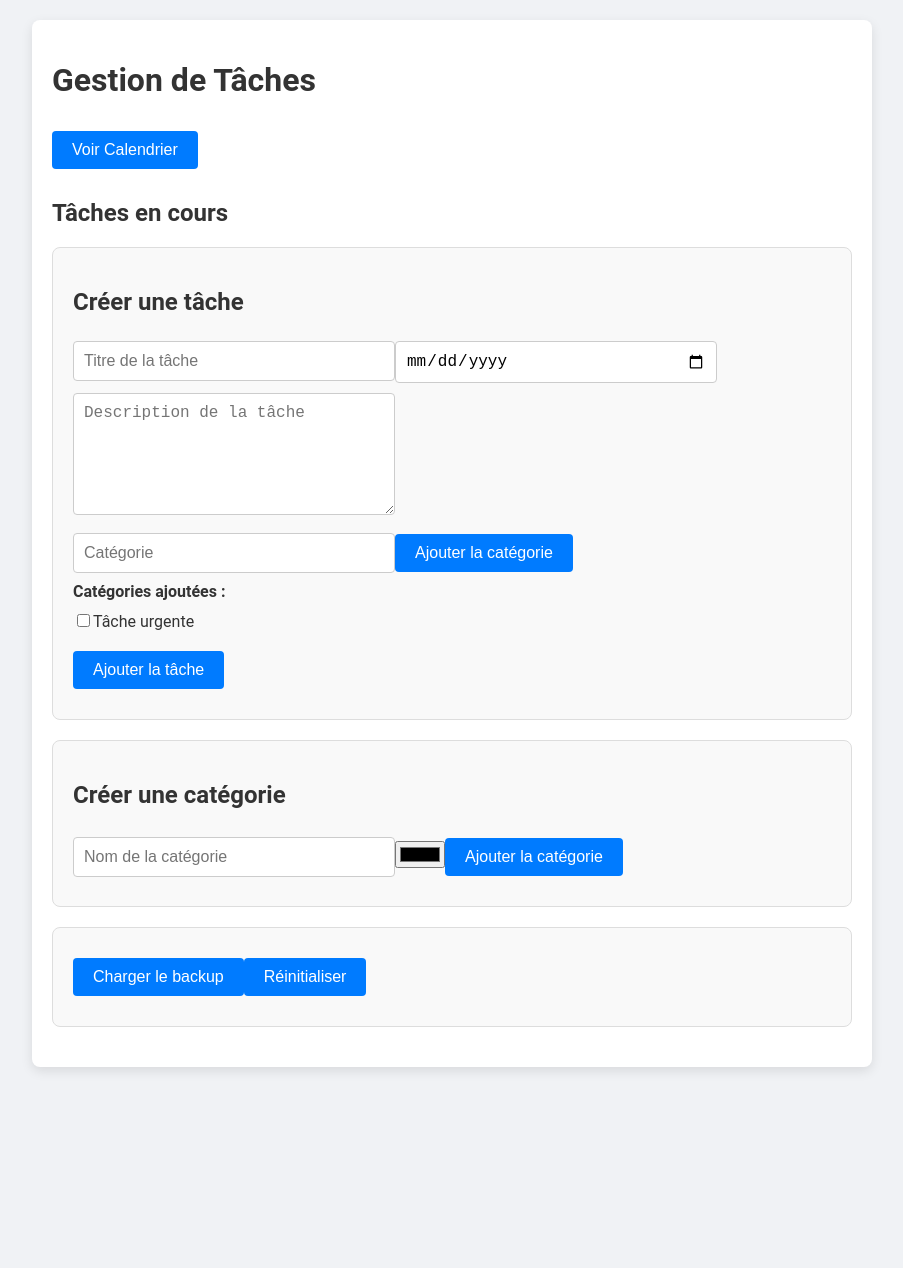
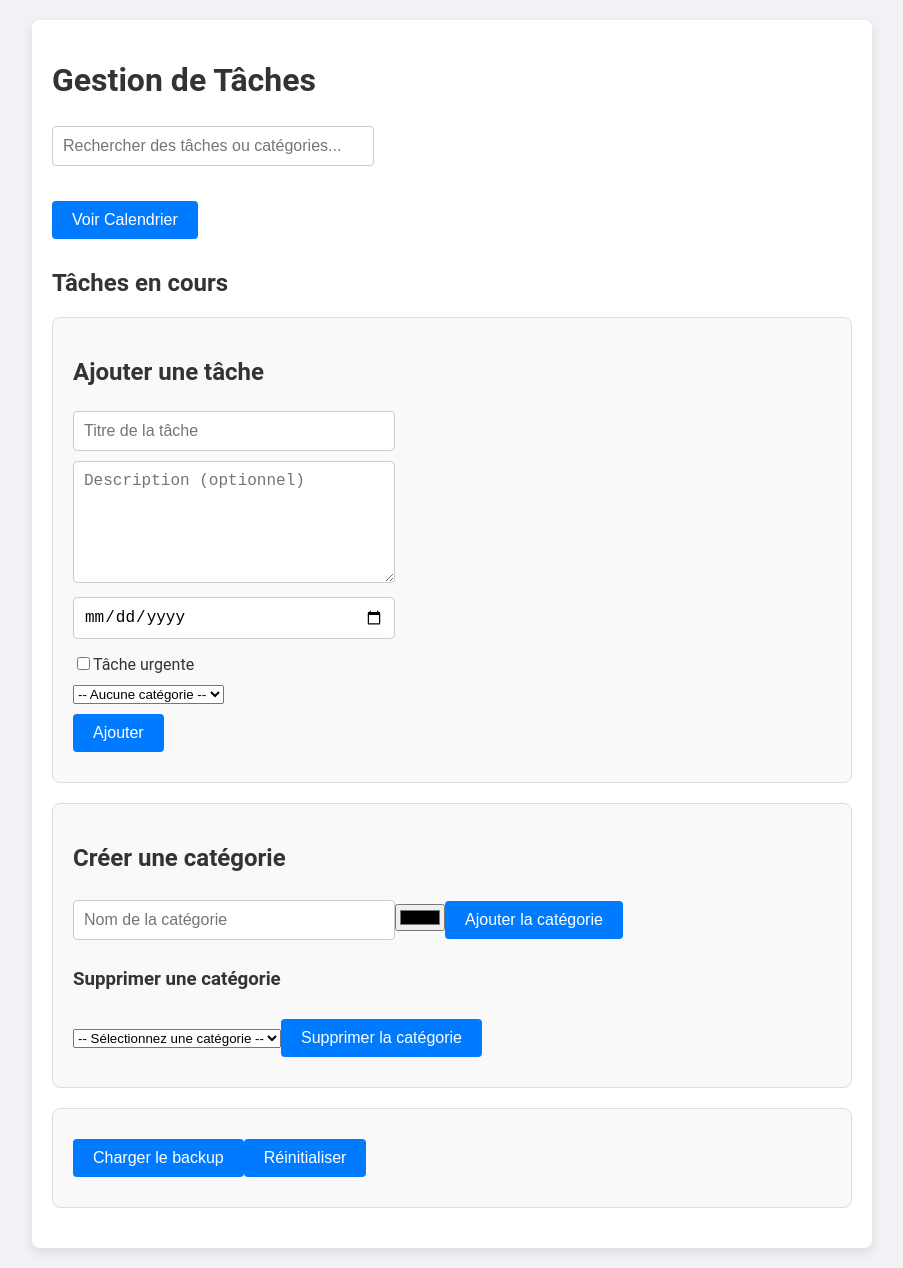
Before and after one commit to ARMANI-Baptiste-23013225/baba, a React (Create React App) app: page / in a window 1280 px wide. Shown: the whole page, without its empty margins (188-1091 px from the left). Before the commit the page ends 1087 px from the top, so only its background shows below. Built offline with nearby package versions, Linux system fonts and the light colour scheme.

Commit message:
ajout d'une bar de recherche + premet de mettre une catégorie à une tache et supression d'une catégorie

```diff
--- a/src/App.js
+++ b/src/App.js
@@ -3,6 +3,7 @@ import TaskForm from './Composant/TaskForm';
 import TaskList from './Composant/TaskList';
 import CategoryForm from './Composant/CategoryForm';
 import CalendarView from './Composant/CalendarView';
+import SearchBar from './Composant/SearchBar';
 import Backup from './Composant/Backup';
 import Datas from './Datas.json';
 
@@ -11,6 +12,10 @@ const App = () => {
     const [categories, setCategories] = useState([]);
     const [relations, setRelations] = useState([]);
     const [showCalendar, setShowCalendar] = useState(false);
+
+    const toggleCalendar = () => {
+        setShowCalendar(!showCalendar);
+    };
 
     useEffect(() => {
         const savedTasks = JSON.parse(localStorage.getItem('taches')) || [];
@@ -22,7 +27,7 @@ const App = () => {
     }, []);
 
     useEffect(() => {
-        localStorage.setItem('tasks', JSON.stringify(tasks));
+        localStorage.setItem('taches', JSON.stringify(tasks));
         localStorage.setItem('categories', JSON.stringify(categories));
         localStorage.setItem('relations', JSON.stringify(relations));
     }, [tasks, categories, relations]);
@@ -35,11 +40,23 @@ const App = () => {
         setCategories([...categories, category]);
     };
 
-    const toggleCalendar = () => setShowCalendar(!showCalendar);
+    const addRelation = (relation) => {
+        setRelations([...relations, relation]);
+    };
+
+    const deleteCategory = (categoryId) => {
+        // Remove the category from the categories list
+        setCategories(categories.filter(category => category.id !== categoryId));
+
+        // Remove all relations associated with this category
+        setRelations(relations.filter(relation => relation.categoryId !== categoryId));
+    };
 
     return (
         <div className="App">
             <h1>Gestion de Tâches</h1>
+
+            <SearchBar tasks={tasks} categories={categories} />
 
             <button onClick={toggleCalendar}>
                 {showCalendar ? 'Voir Liste' : 'Voir Calendrier'}
@@ -49,13 +66,34 @@ const App = () => {
                 <CalendarView tasks={tasks} />
             ) : (
                 <>
-                    <TaskList tasks={tasks} setTasks={setTasks} categories={categories} relations={relations} />
-                    <TaskForm addTask={addTask} />
-                    <CategoryForm addCategory={addCategory} />
+                    <TaskList
+                        tasks={tasks}
+                        setTasks={setTasks}
+                        categories={categories}
+                        relations={relations}
+                        setRelations={setRelations}
+                    />
+                    <TaskForm
+                        addTask={addTask}
+                        categories={categories}
+                        addRelation={addRelation}
+                    />
+                    <CategoryForm
+                        addCategory={addCategory}
+                        categories={categories}
+                        deleteCategory={deleteCategory}
+                    />
                 </>
             )}
 
-            <Backup taches={tasks} setTasks={setTasks} categories={categories} setCategories={setCategories} />
+            <Backup
+                taches={tasks}
+                setTasks={setTasks}
+                categories={categories}
+                setCategories={setCategories}
+                relations={relations}
+                setRelations={setRelations}
+            />
         </div>
     );
 };
--- a/src/Composant/CategoryForm.js
+++ b/src/Composant/CategoryForm.js
@@ -1,18 +1,28 @@
 import React, { useState } from 'react';
 
-const CategoryForm = ({ addCategory }) => {
-    const [categoryName, setCategoryName] = useState('');
-    const [categoryColor, setCategoryColor] = useState('#000000'); // Couleur par défaut
+const CategoryForm = ({ addCategory, categories = [], deleteCategory }) => {
+    const [categoryTitle, setCategoryTitle] = useState('');
+    const [categoryColor, setCategoryColor] = useState('#000000');
+    const [selectedCategoryId, setSelectedCategoryId] = useState('');
 
     const handleSubmit = (e) => {
         e.preventDefault();
         const newCategory = {
-            name: categoryName,
+            id: Date.now().toString(),
+            title: categoryTitle,
             color: categoryColor,
         };
         addCategory(newCategory);
-        setCategoryName('');
-        setCategoryColor('#000000'); // Réinitialiser à la couleur par défaut
+        setCategoryTitle('');
+        setCategoryColor('#000000');
+    };
+
+    const handleDelete = (e) => {
+        e.preventDefault();
+        if (selectedCategoryId) {
+            deleteCategory(selectedCategoryId);
+            setSelectedCategoryId('');
+        }
     };
 
     return (
@@ -22,8 +32,8 @@ const CategoryForm = ({ addCategory }) => {
                 <input
                     type="text"
                     placeholder="Nom de la catégorie"
-                    value={categoryName}
-                    onChange={(e) => setCategoryName(e.target.value)}
+                    value={categoryTitle}
+                    onChange={(e) => setCategoryTitle(e.target.value)}
                     required
                 />
                 <input
@@ -34,6 +44,23 @@ const CategoryForm = ({ addCategory }) => {
                 />
                 <button type="submit">Ajouter la catégorie</button>
             </form>
+
+            <h3>Supprimer une catégorie</h3>
+            <form onSubmit={handleDelete}>
+                <select
+                    value={selectedCategoryId}
+                    onChange={(e) => setSelectedCategoryId(e.target.value)}
+                    required
+                >
+                    <option value="">-- Sélectionnez une catégorie --</option>
+                    {categories.map(category => (
+                        <option key={category.id} value={category.id}>
+                            {category.title}
+                        </option>
+                    ))}
+                </select>
+                <button type="submit">Supprimer la catégorie</button>
+            </form>
         </div>
     );
 };
--- /dev/null
+++ b/src/Composant/SearchBar.js
@@ -0,0 +1,80 @@
+import React, { useState, useEffect } from 'react';
+
+const SearchBar = ({ tasks = [], categories = [] }) => {
+    const [searchTerm, setSearchTerm] = useState('');
+    const [searchResults, setSearchResults] = useState({ tasks: [], categories: [] });
+    const [showResults, setShowResults] = useState(false);
+
+    useEffect(() => {
+        if (searchTerm.trim() === '') {
+            setSearchResults({ tasks: [], categories: [] });
+            setShowResults(false);
+            return;
+        }
+
+        const term = searchTerm.toLowerCase();
+
+        // Filter tasks
+        const filteredTasks = tasks.filter(task =>
+            task.title.toLowerCase().includes(term) ||
+            (task.description && task.description.toLowerCase().includes(term))
+        );
+
+        // Filter categories
+        const filteredCategories = categories.filter(category =>
+            category.title.toLowerCase().includes(term)
+        );
+
+        setSearchResults({ tasks: filteredTasks, categories: filteredCategories });
+        setShowResults(true);
+    }, [searchTerm, tasks, categories]);
+
+    return (
+        <div className="search-container">
+            <input
+                type="text"
+                placeholder="Rechercher des tâches ou catégories..."
+                value={searchTerm}
+                onChange={(e) => setSearchTerm(e.target.value)}
+                className="search-input"
+            />
+
+            {showResults && searchTerm.trim() !== '' && (
+                <div className="search-results">
+                    {searchResults.tasks.length === 0 && searchResults.categories.length === 0 ? (
+                        <p>Aucun résultat trouvé</p>
+                    ) : (
+                        <>
+                            {searchResults.tasks.length > 0 && (
+                                <div className="result-section">
+                                    <h3>Tâches</h3>
+                                    <ul>
+                                        {searchResults.tasks.map((task, index) => (
+                                            <li key={`task-${index}`} className={task.urgent ? 'urgent-task' : ''}>
+                                                {task.title}
+                                                {task.urgent && <span className="urgent-tag">URGENT</span>}
+                                            </li>
+                                        ))}
+                                    </ul>
+                                </div>
+                            )}
+
+                            {searchResults.categories.length > 0 && (
+                                <div className="result-section">
+                                    <h3>Catégories</h3>
+                                    <ul>
+                                        {searchResults.categories.map((category, index) => (
+                                            <li key={`category-${index}`}>{category.title}</li>
+                                        ))}
+                                    </ul>
+                                </div>
+                            )}
+                        </>
+                    )}
+                </div>
+            )}
+        </div>
+    );
+};
+
+export default SearchBar;
--- a/src/Composant/TaskForm.js
+++ b/src/Composant/TaskForm.js
@@ -1,46 +1,48 @@
 import React, { useState } from 'react';
 
-const TaskForm = ({ addTask }) => {
+const TaskForm = ({ addTask, categories = [], addRelation }) => {
     const [title, setTitle] = useState('');
+    const [description, setDescription] = useState('');
     const [dueDate, setDueDate] = useState('');
-    const [description, setDescription] = useState('');
-    const [categories, setCategories] = useState([]);
-    const [categoryInput, setCategoryInput] = useState('');
     const [urgent, setUrgent] = useState(false);
+    const [selectedCategory, setSelectedCategory] = useState('');
 
     const handleSubmit = (e) => {
         e.preventDefault();
+
+        if (!title.trim()) return;
+
         const newTask = {
+            id: Date.now().toString(),
             title,
+            description,
             dueDate,
-            description,
-            categories,
             urgent
         };
+
         addTask(newTask);
+
+        // Create relation between task and category
+        if (selectedCategory) {
+            addRelation({
+                taskId: newTask.id,
+                categoryId: selectedCategory
+            });
+        }
+
+        // Reset form
         setTitle('');
+        setDescription('');
         setDueDate('');
-        setDescription('');
-        setCategories([]);
-        setCategoryInput('');
         setUrgent(false);
-    };
-
-    const handleCategoryChange = (e) => {
-        setCategoryInput(e.target.value);
-    };
-
-    const addCategoryToTask = () => {
-        if (categoryInput && !categories.includes(categoryInput)) {
-            setCategories([...categories, categoryInput]);
-            setCategoryInput('');
-        }
+        setSelectedCategory('');
     };
 
     return (
         <div className="task-form">
-            <h2>Créer une tâche</h2>
+            <h2>Ajouter une tâche</h2>
             <form onSubmit={handleSubmit}>
+                <div>
                     <input
                         type="text"
                         placeholder="Titre de la tâche"
@@ -48,28 +50,20 @@ const TaskForm = ({ addTask }) => {
                         onChange={(e) => setTitle(e.target.value)}
                         required
                     />
+                </div>
+                <div>
+                    <textarea
+                        placeholder="Description (optionnel)"
+                        value={description}
+                        onChange={(e) => setDescription(e.target.value)}
+                    />
+                </div>
+                <div>
                     <input
                         type="date"
                         value={dueDate}
                         onChange={(e) => setDueDate(e.target.value)}
                     />
-                <textarea
-                    placeholder="Description de la tâche"
-                    value={description}
-                    onChange={(e) => setDescription(e.target.value)}
-                />
-                <div>
-                    <input
-                        type="text"
-                        placeholder="Catégorie"
-                        value={categoryInput}
-                        onChange={handleCategoryChange}
-                    />
-                    <button type="button" onClick={addCategoryToTask}>Ajouter la catégorie</button>
-                </div>
-                <div>
-                    <strong>Catégories ajoutées :</strong>
-                    {categories.join(', ')}
                 </div>
                 <div className="checkbox-container">
                     <label>
@@ -81,7 +75,20 @@ const TaskForm = ({ addTask }) => {
                         Tâche urgente
                     </label>
                 </div>
-                <button type="submit">Ajouter la tâche</button>
+                <div>
+                    <select
+                        value={selectedCategory}
+                        onChange={(e) => setSelectedCategory(e.target.value)}
+                    >
+                        <option value="">-- Aucune catégorie --</option>
+                        {categories.map(category => (
+                            <option key={category.id} value={category.id}>
+                                {category.title}
+                            </option>
+                        ))}
+                    </select>
+                </div>
+                <button type="submit">Ajouter</button>
             </form>
         </div>
     );
--- a/src/styles.css
+++ b/src/styles.css
@@ -140,3 +140,56 @@ textarea {
 .checkbox-container {
     margin: 10px 0;
 }
+
+.search-container {
+    margin-bottom: 20px;
+    position: relative;
+}
+
+.search-input {
+    width: 100%;
+    padding: 10px;
+    border: 1px solid #ddd;
+    border-radius: 4px;
+    font-size: 16px;
+}
+
+.search-results {
+    position: absolute;
+    top: 100%;
+    left: 0;
+    right: 0;
+    background-color: white;
+    border: 1px solid #ddd;
+    border-radius: 4px;
+    box-shadow: 0 2px 5px rgba(0,0,0,0.2);
+    z-index: 100;
+    max-height: 300px;
+    overflow-y: auto;
+    padding: 10px;
+}
+
+.result-section {
+    margin-bottom: 15px;
+}
+
+.result-section h3 {
+    margin-top: 0;
+    border-bottom: 1px solid #eee;
+    padding-bottom: 5px;
+}
+
+.search-results ul {
+    list-style-type: none;
+    padding: 0;
+    margin: 0;
+}
+
+.search-results li {
+    padding: 8px 5px;
+    border-bottom: 1px solid #eee;
+}
+
+.search-results li:last-child {
+    border-bottom: none;
+}
```
Lines whose indentation alone changed are shown as unchanged.
